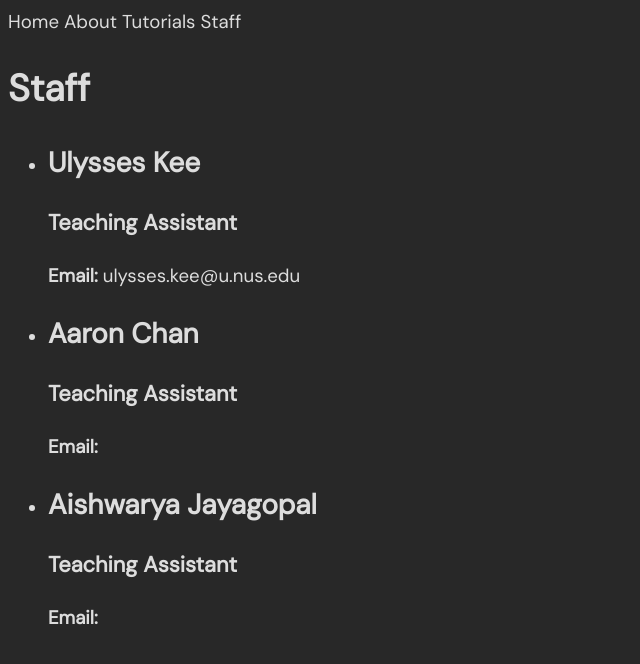
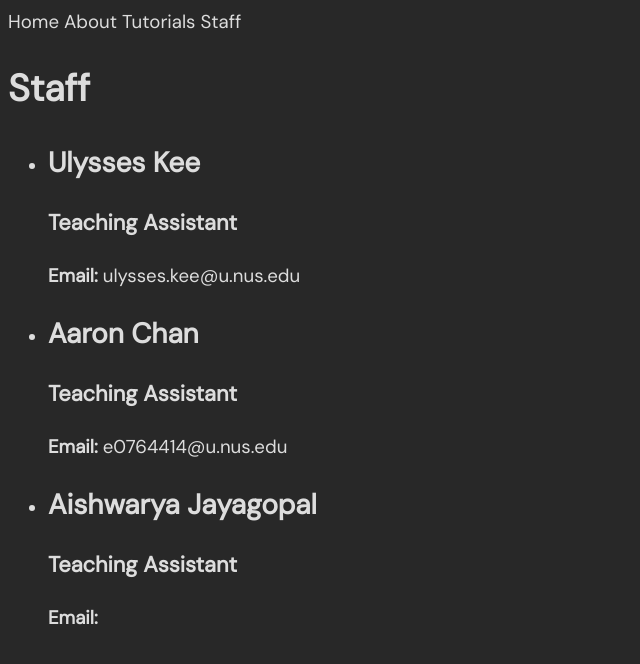
Before and after one commit to it5007/it5007.github.io, a Jekyll site: the page built from staff.html, in a window 1280 px wide. Shown: the top 664 px of the page, without its empty margins (0-640 px from the left). Built offline with Jekyll 4.4.1, drawn with Linux system fonts in a browser that asks for light colours; a style sheet for code colours, icons or effects is not loaded.

Commit message:
updated aaron staff page

```diff
--- a/_authors/2-aaron.md
+++ b/_authors/2-aaron.md
@@ -2,5 +2,7 @@
 short_name: aaron
 name: Aaron Chan
 position: Teaching Assistant
+email: e0764414@u.nus.edu
+github: https://github.com/aar809
 ---
 Aaron is also writing a Jekyll site for the first time.
```
